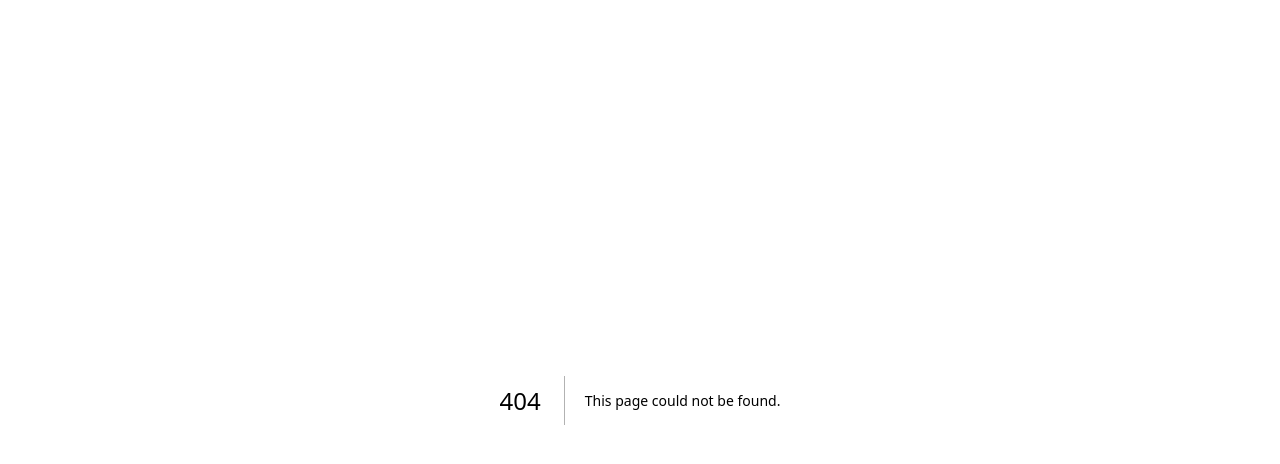
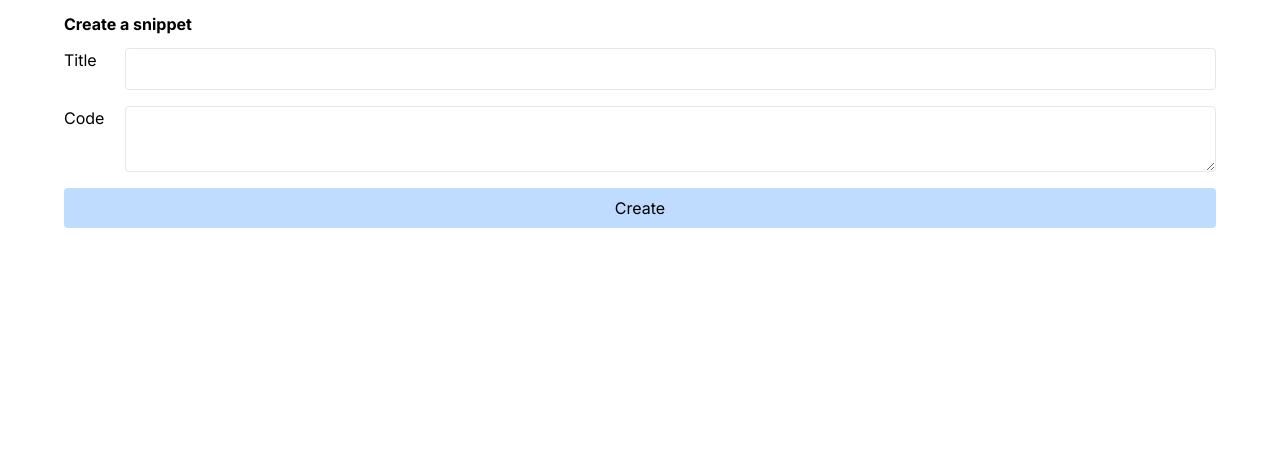
Before and after one commit to iamluckycheema/nextjs-snippets, a Next.js app: page /snippets/new in a window 1280 px wide. Before the commit this address had no page. Shown: the top 464 px of the page. Built offline with nearby package versions, Linux system fonts and the light colour scheme.

Commit message:
adding to db

```diff
--- a/src/app/layout.tsx
+++ b/src/app/layout.tsx
@@ -1,22 +1,24 @@
-import type { Metadata } from "next";
-import { Inter } from "next/font/google";
-import "./globals.css";
+import type { Metadata } from 'next'
+import { Inter } from 'next/font/google'
+import './globals.css'
 
-const inter = Inter({ subsets: ["latin"] });
+const inter = Inter({ subsets: ['latin'] })
 
 export const metadata: Metadata = {
-  title: "Create Next App",
-  description: "Generated by create next app",
-};
+  title: 'Create Next App',
+  description: 'Generated by create next app',
+}
 
 export default function RootLayout({
   children,
 }: Readonly<{
-  children: React.ReactNode;
+  children: React.ReactNode
 }>) {
   return (
     <html lang="en">
-      <body className={inter.className}>{children}</body>
+      <body className={inter.className}>
+        <div className="container mx-auto px-16">{children}</div>
+      </body>
     </html>
-  );
+  )
 }
--- /dev/null
+++ b/src/app/snippets/new/page.tsx
@@ -0,0 +1,50 @@
+import { db } from '@/db'
+import { redirect } from 'next/navigation'
+
+export default function NewSnippet() {
+  async function createSnippet(formData: FormData) {
+    'use server'
+
+    const title = formData.get('title') as string
+    const code = formData.get('code') as string
+
+    const snippet = await db.snippet.create({
+      data: {
+        title,
+        code,
+      },
+    })
+    console.log(snippet)
+
+    redirect('/')
+  }
+
+  return (
+    <form action={createSnippet}>
+      <h3 className="font-bold my-3">Create a snippet</h3>
+      <div className="flex flex-col gap-4">
+        <div className="flex gap-4">
+          <label className="w-12" htmlFor="title">
+            Title
+          </label>
+          <input
+            name="title"
+            className="border rounded p-2 w-full"
+            id="title"
+          />
+        </div>
+        <div className="flex gap-4">
+          <label className="w-12" htmlFor="code">
+            Code
+          </label>
+          <textarea
+            name="code"
+            className="border rounded p-2 w-full"
+            id="code"
+          />
+        </div>
+        <button className="rounded p-2 bg-blue-200">Create</button>
+      </div>
+    </form>
+  )
+}
--- /dev/null
+++ b/src/db/index.ts
@@ -0,0 +1,3 @@
+import { PrismaClient } from '@prisma/client'
+
+export const db = new PrismaClient()
```
Also changed, not shown: 2 other files (tests, documents, lock files or other folders).
